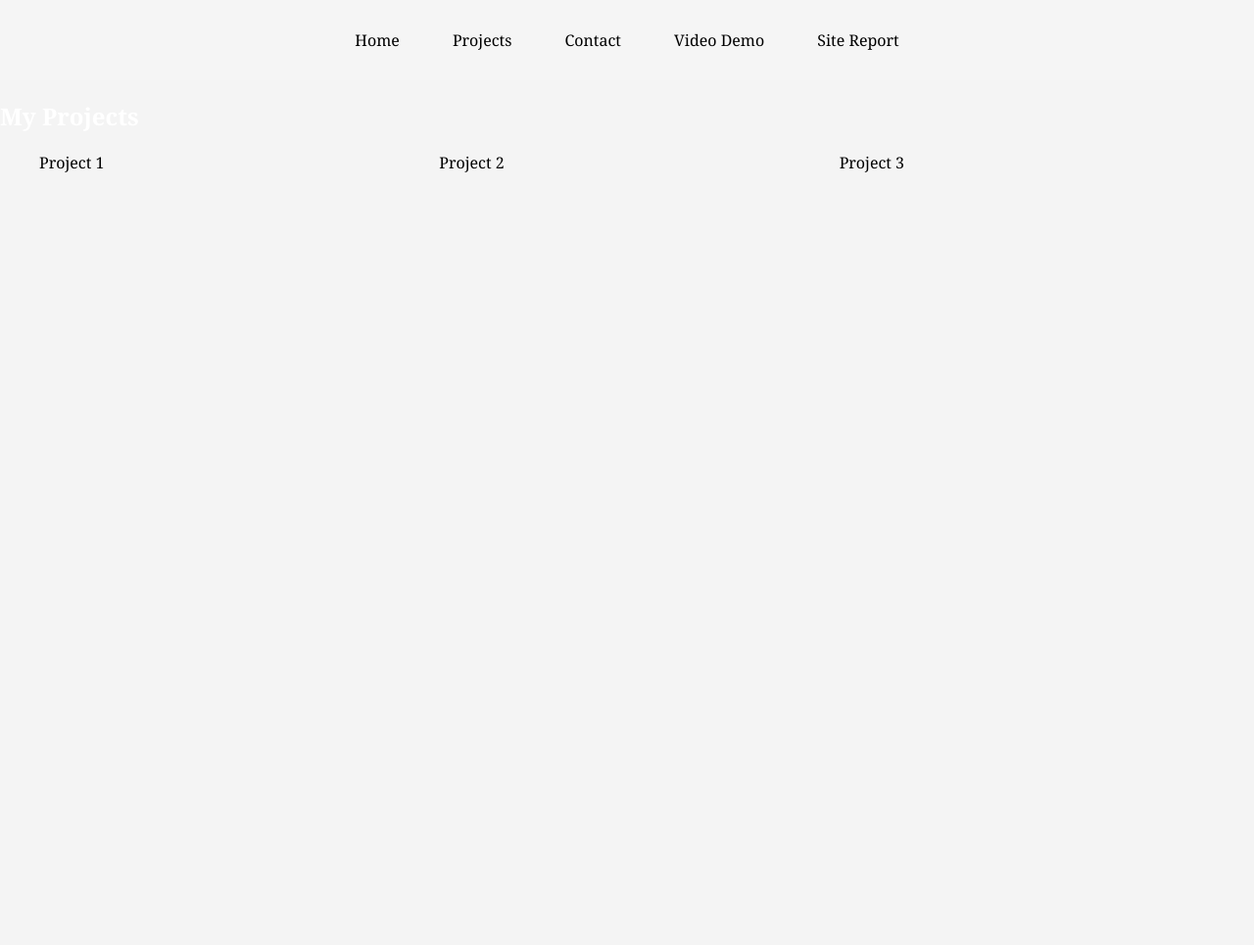
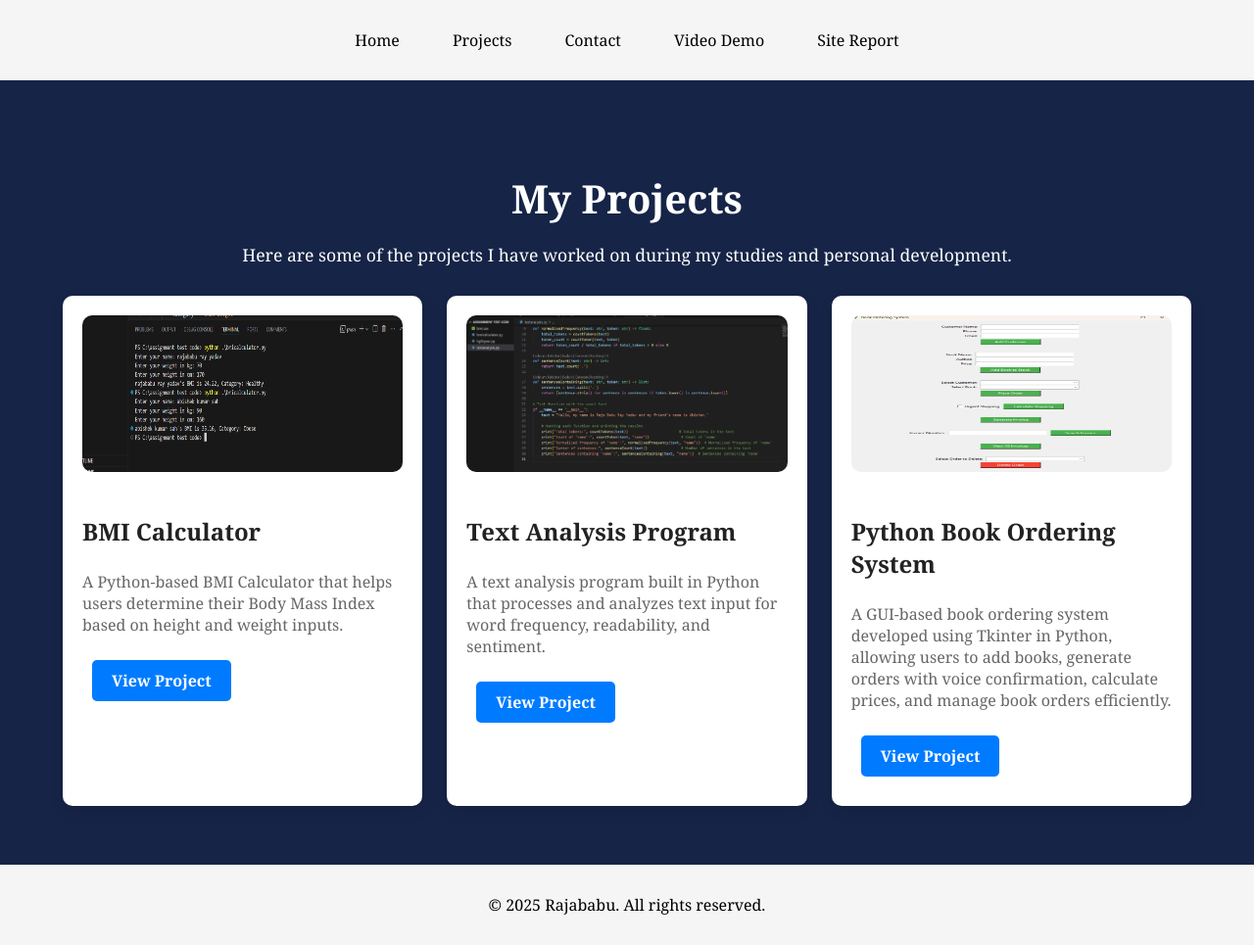
Before and after one commit to y-raj-222/Portfolio_Website, a plain HTML site: page project.html in a window 1280 px wide. Shown: the whole page at 98% size. Before the commit the page ends 800 px from the top, so only its background shows below. Drawn offline with Linux system fonts and the light colour scheme.

Commit message:
added projects to project.html about the different projects through the academic journey

```diff
--- a/project.html
+++ b/project.html
@@ -1,4 +1,3 @@
-<!-- project.html (Projects Page) -->
 <!DOCTYPE html>
 <html lang="en">
 <head>
@@ -19,13 +18,34 @@
             </ul>
         </nav>
     </header>
-    <section>
+    <!-- projects code  -->
+    <section class="projects">
         <h2>My Projects</h2>
+        <p>Here are some of the projects I have worked on during my studies and personal development.</p>
         <div class="project-grid">
-            <div class="project-item">Project 1</div>
-            <div class="project-item">Project 2</div>
-            <div class="project-item">Project 3</div>
+            <div class="project-card">
+                <img src="images/bmicalculator.png" alt="BMI Calculator">
+                <h3>BMI Calculator</h3>
+                <p>A Python-based BMI Calculator that helps users determine their Body Mass Index based on height and weight inputs.</p>
+                <a href="https://github.com/yourgithub/bmi-calculator" target="_blank" class="btn">View Project</a>
+            </div>
+            <div class="project-card">
+                <img src="images/text.png" alt="Text Analysis Program">
+                <h3>Text Analysis Program</h3>
+                <p>A text analysis program built in Python that processes and analyzes text input for word frequency, readability, and sentiment.</p>
+                <a href="https://github.com/yourgithub/text-analysis" target="_blank" class="btn">View Project</a>
+            </div>
+            <div class="project-card">
+                <img src="images/book.png" alt="Book Ordering System">
+                <h3>Python Book Ordering System</h3>
+                <p>A GUI-based book ordering system developed using Tkinter in Python, allowing users to add books, generate orders with voice confirmation, calculate prices, and manage book orders efficiently.</p>
+                <a href="https://github.com/yourgithub/book-ordering-gui" target="_blank" class="btn">View Project</a>
+            </div>
         </div>
     </section>
+     <!-- Footer  code-->
+     <footer class="footer">
+        <p>&copy; 2025 Rajababu. All rights reserved.</p>
+    </footer>
 </body>
 </html>
```
